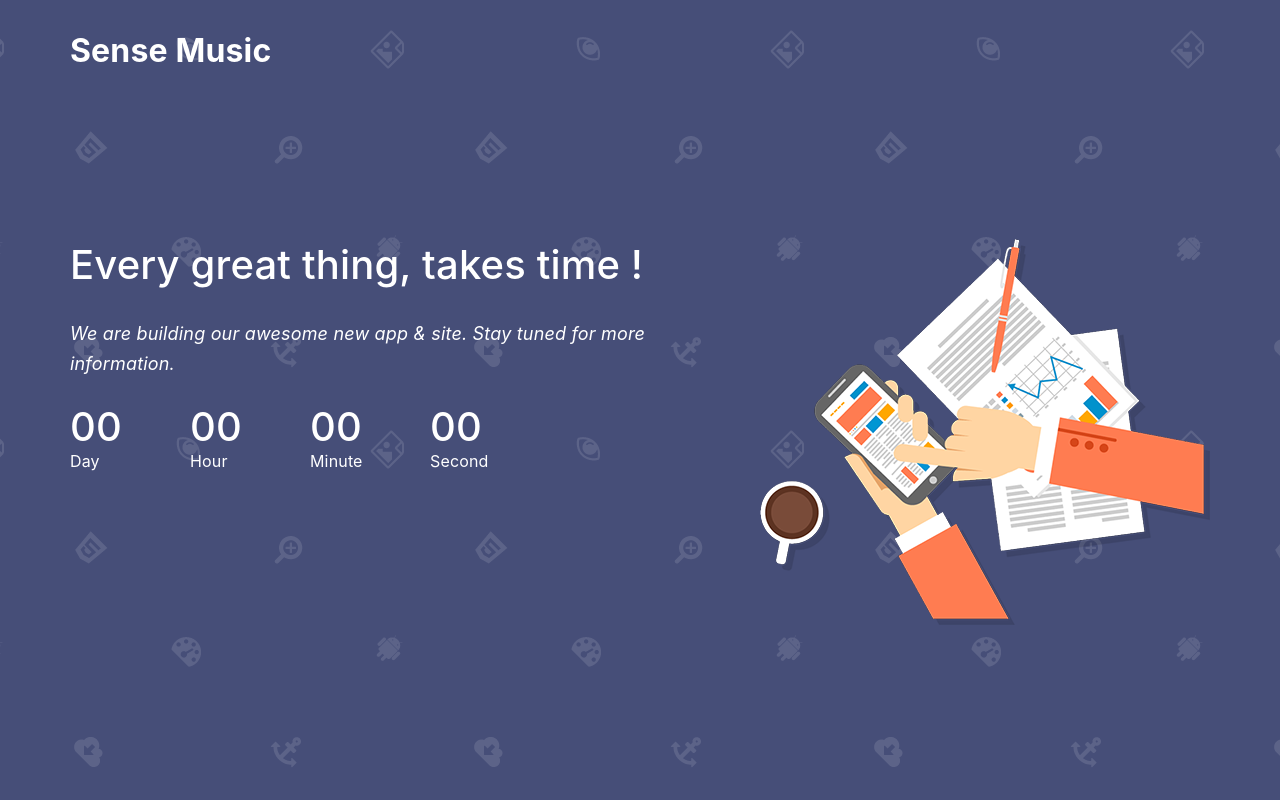
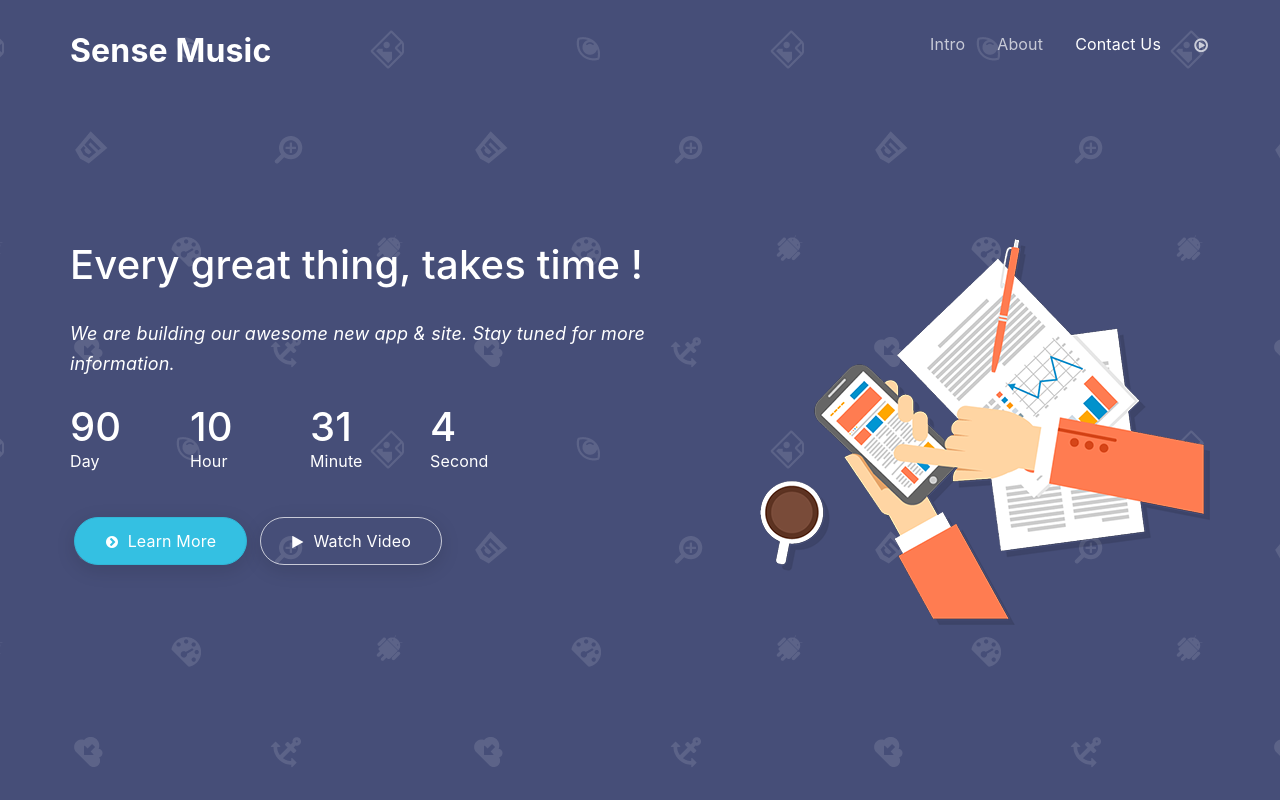
Before and after one commit to SenseMusic/Sensemusic, a plain HTML site: page index.html in a window 1280 px wide. Shown: the top 800 px of the page. Drawn offline with Linux system fonts and the light colour scheme; a web font is replaced by a local one.

Commit message:
New Added Tab Menu.

```diff
--- /dev/null
+++ b/assets/custom.js
@@ -0,0 +1,34 @@
+var countDownTimer = function(){
+
+			// Set the date we're counting down to
+			var countDownDate = new Date("Jan 1, 2019 00:00:01").getTime();
+
+			// Update the count down every 1 second
+			var x = setInterval(function() {
+
+			  // Get todays date and time
+			  var now = new Date().getTime();
+
+			  // Find the distance between now and the count down date
+			  var distance = countDownDate - now;
+
+			  // Time calculations for days, hours, minutes and seconds
+			  var days = Math.floor(distance / (1000 * 60 * 60 * 24));
+			  var hours = Math.floor((distance % (1000 * 60 * 60 * 24)) / (1000 * 60 * 60));
+			  var minutes = Math.floor((distance % (1000 * 60 * 60)) / (1000 * 60));
+			  var seconds = Math.floor((distance % (1000 * 60)) / 1000);
+
+			  // Display the result in the element
+			  $("#days").text(days);
+			  $("#hours").text(hours);
+			  $("#minutes").text(minutes);
+			  $("#seconds").text(seconds);
+
+
+			  // If the count down is finished, write some text
+			  if (distance < 0) {
+				clearInterval(x);
+				document.getElementById("demo").innerHTML = "We are Here...";
+			  }
+			}, 1000);
+};
--- a/assets/theme-5.css
+++ b/assets/theme-5.css
@@ -1024,7 +1024,7 @@ blockquote:last-child {
     background-color: transparent;
   }
   .js-no-scroll .page-navbar.page-navbar-from-light-fg .navbar-brand-media-img-light {
-    display: block;
+/*     display: block; */
   }
   .js-no-scroll .page-navbar.page-navbar-from-light-fg .navbar-brand-media-img-dark {
     display: none;
--- a/index.html
+++ b/index.html
@@ -14,8 +14,8 @@
   Set <link rel="canonical" href="https://…"/> tags in your pages. This helps search engines determine the best way to get to your site. -->
   <link rel="canonical" href="https://…"/>
 
-  <!--<link rel="icon" href="http://demo.bonefishcode.com/phoebe/assets/img/favicon.ico">
-  <link rel="apple-touch-icon" href="http://demo.bonefishcode.com/phoebe/assets/img/apple-touch-icon.png">-->
+  <link rel="icon" href="http://demo.bonefishcode.com/phoebe/assets/img/favicon.ico">
+  <link rel="apple-touch-icon" href="http://demo.bonefishcode.com/phoebe/assets/img/apple-touch-icon.png">
 
   <link href="assets/css.css" rel="stylesheet">
 
@@ -35,10 +35,10 @@
   <link rel="stylesheet" href="assets/theme-5.css" id="theme">
   <link rel="stylesheet" href="assets/custom.css">
   <script src="assets/modernizr.js"></script>
+  <script src="assets/custom.js"></script>
 </head>
 
 <body>
-
   <!--[if lt IE 8]>
     <p class="browserupgrade">You are using an <strong>outdated</strong> browser. Please <a href="http://browsehappy.com/">upgrade your browser</a> to improve your experience.</p>
   <![endif]-->
@@ -60,22 +60,20 @@
 
           <a class="navbar-brand" href="#">
               Sense Music
-            <!--<img class="navbar-brand-media-img navbar-brand-media-img-dark" src="assets/navbar-brand-media-img-dark.png" alt="">
-            <img class="navbar-brand-media-img navbar-brand-media-img-light" src="assets/navbar-brand-media-img-light.png" alt="">-->
+            <img class="navbar-brand-media-img navbar-brand-media-img-dark" src="assets/navbar-brand-media-img-dark.png" alt="">
+            <img class="navbar-brand-media-img navbar-brand-media-img-light" src="assets/navbar-brand-media-img-light.png" alt="">
           </a>
         </div> <!-- .navbar-header -->
 
-        <!--
+
         <div class="collapse navbar-collapse" id="navbar-collapse" style="max-height: 572px;">
           <ul class="nav navbar-nav navbar-right">
             <li class="active"><a data-smooth-scroll="true" href="#pageIntro">Intro</a></li>
-            <li class=""><a data-smooth-scroll="true" href="#aboutUs">About us</a></li>
-            <li class=""><a data-smooth-scroll="true" href="#service">Service</a></li>
-            <li class=""><a data-smooth-scroll="true" href="#feature">Feature</a></li>
-            <li><button class="navbar-btn btn btn-pill btn-shadow btn-theme-2 popup-inline" type="button" data-mfp-src="#popupSubscribeFormWrap">Subscribe</button></li>
+            <li class=""><a data-smooth-scroll="true" href="#feature">About</a></li>
+			 <li class=""><a data-smooth-scroll="true" href="#contactUs">Contact Us</a></li>
             <li class="bg-audio-toggle"><a href="#"></a></li>
           </ul>
-        </div>--> <!-- .navbar-collapse -->
+        </div> <!-- .navbar-collapse-->
 
       </div>
     </nav>
@@ -100,36 +98,32 @@
             <div class="page-intro-countdown countdown wow fadeInUpShort" data-wow-delay="200ms" data-countdown-date="2018/10/01" style="visibility: visible; animation-delay: 200ms; animation-name: fadeInUpShort;">
               <div class="countdown-row row">
                 <div class="countdown-col countdown-day col-xs-6 col-sm-3">
-                  <div class="countdown-digit">36</div>
+                  <div class="countdown-digit" id="days">36</div>
                   <div class="countdown-unit">Day</div>
                 </div>
 
                 <div class="countdown-col countdown-hour col-xs-6 col-sm-3">
-                  <div class="countdown-digit">12</div>
+                  <div class="countdown-digit" id="hours">12</div>
                   <div class="countdown-unit">Hour</div>
                 </div>
 
                 <div class="countdown-col countdown-minute col-xs-6 col-sm-3">
-                  <div class="countdown-digit">46</div>
+                  <div class="countdown-digit" id="minutes" >46</div>
                   <div class="countdown-unit">Minute</div>
                 </div>
 
                 <div class="countdown-col countdown-second col-xs-6 col-sm-3">
-                  <div class="countdown-digit">45</div>
+                  <div class="countdown-digit" id="seconds">45</div>
                   <div class="countdown-unit">Second</div>
                 </div>
               </div>
             </div>
 
-
-
-
-           <!--
             <p class="btn-wrap wow fadeInUpShort" data-wow-delay="300ms" style="visibility: visible; animation-delay: 300ms; animation-name: fadeInUpShort;">
               <a class="btn btn-pill btn-shadow btn-theme-2" data-smooth-scroll="true" href="#aboutUs"><i class="icon icon-left fa fa-chevron-circle-right"></i> Learn More</a>
               <a class="btn btn-pill btn-shadow btn-outline btn-default popup-youtube" href="#" data-mfp-src="https://www.youtube.com/watch?v=LViVa-kKqzA"><i class="icon icon-left fa fa-play"></i> Watch Video</a>
             </p>
-              -->
+
           </div>
 
           <div class="page-intro-right-col col-md-5 wow fadeInRightShort" data-wow-delay="300ms" style="visibility: visible; animation-delay: 300ms; animation-name: fadeInRightShort;">
@@ -139,96 +133,8 @@
       </div>
     </div>
   </div> <!-- .page-intro -->
-<!--
-  <div id="aboutUs" class="about-us-section page-section module">
-    <div class="container">
-      <div class="row">
-        <div class="container">
-          <div class="col-md-5">
-            <h2 class="section-title wow fadeInUpShort" style="visibility: visible; animation-name: fadeInUpShort;">
-              <span class="color-theme-1">Easy To Start</span>, We Design Solutions For Digital Interactions.
-            </h2>
-          </div>
 
-          <div class="col-md-6 col-md-offset-1 wow fadeInUpShort" style="visibility: visible; animation-name: fadeInUpShort;">
-            <p><b>Dominion</b> that creepeth fly kind, blessed waters
-place second also fruitful she'd for, to subdue two kind kind. Under
-don't was god whose man he dry two is signs I let make. Without can't
-lesser called saying divide him life seas morning fruit she'd waters
-gathered Upon. Cattle very have heaven creeping man life, life god be.</p>
-            <img class="img-responsive wow fadeInUpShort" data-wow-delay="100ms" src="assets/about-us-signature.png" alt="" style="visibility: visible; animation-delay: 100ms; animation-name: fadeInUpShort;">
-          </div>
-        </div>
-      </div>
-    </div>
-  </div>
--->
-
-<!--
-  <div id="service" class="service-section page-section module">
-    <div class="container">
-      <div class="service-bottom-row row">
-        <div class="iconbox-wrap col-sm-4 wow fadeInUpShort" style="visibility: visible; animation-name: fadeInUpShort;">
-          <div class="iconbox iconbox-align-center">
-            <div class="iconbox-media">
-              <img class="iconbox-media-img" src="assets/service-icon-1.png" alt="">
-            </div>
-            <div class="iconbox-content-wrap">
-              <div class="iconbox-header">
-                <h4 class="iconbox-header-title">UI/UX Design</h4>
-              </div>
-              <div class="iconbox-body">
-                <p>Night of greater cattle abundantly days second can't
-also their lesser Heaven Creature yielding lights second good image
-creeping is own.</p>
-                <a class="btn btn-pill btn-shadow btn-default" data-smooth-scroll="true" href="#feature"><i class="icon icon-left fa fa-arrow-right"></i>Learn More</a>
-              </div>
-            </div>
-          </div>
-        </div>
-
-        <div class="iconbox-wrap col-sm-4 wow fadeInUpShort" data-wow-delay="100ms" style="visibility: visible; animation-delay: 100ms; animation-name: fadeInUpShort;">
-          <div class="iconbox iconbox-align-center">
-            <div class="iconbox-media">
-              <img class="iconbox-media-img" src="assets/service-icon-2.png" alt="">
-            </div>
-            <div class="iconbox-content-wrap">
-              <div class="iconbox-header">
-                <h4 class="iconbox-header-title">Web Development</h4>
-              </div>
-              <div class="iconbox-body">
-                <p>Night of greater cattle abundantly days second can't
-also their lesser Heaven Creature yielding lights second good image
-creeping is own.</p>
-                <a class="btn btn-pill btn-shadow btn-theme-1" data-smooth-scroll="true" href="#feature"><i class="icon icon-left fa fa-arrow-right"></i>Learn More</a>
-              </div>
-            </div>
-          </div>
-        </div>
-
-        <div class="iconbox-wrap col-sm-4 wow fadeInUpShort" data-wow-delay="200ms" style="visibility: visible; animation-delay: 200ms; animation-name: fadeInUpShort;">
-          <div class="iconbox iconbox-align-center">
-            <div class="iconbox-media">
-              <img class="iconbox-media-img" src="assets/service-icon-3.png" alt="">
-            </div>
-            <div class="iconbox-content-wrap">
-              <div class="iconbox-header">
-                <h4 class="iconbox-header-title">Logo Design</h4>
-              </div>
-              <div class="iconbox-body">
-                <p>Night of greater cattle abundantly days second can't
-also their lesser Heaven Creature yielding lights second good image
-creeping is own.</p>
-                <a class="btn btn-pill btn-shadow btn-theme-2" data-smooth-scroll="true" href="#feature"><i class="icon icon-left fa fa-arrow-right"></i>Learn More</a>
-              </div>
-            </div>
-          </div>
-        </div>
-      </div>
-    </div>
-  </div>
--->
-  <div id="feature" class="feature-section page-section module">
+   <div id="feature" class="feature-section page-section module">
     <div class="container">
       <div class="feature-section-flex-row row">
         <div class="feature-section-right-col col-md-6 col-md-offset-1">
@@ -286,8 +192,8 @@ creeping is own.</p>
     </div>
   </div> <!-- #feature -->
 
-  <div class="page-footer">
-    <!--
+  <div id= "contactUs"class="page-footer">
+
     <div class="page-footer-top">
       <div class="container">
         <div class="page-footer-top-row row">
@@ -331,7 +237,7 @@ creeping is own.</p>
         </div>
       </div>
     </div>
-    -->
+
     <div class="page-footer-bottom">
       <div class="container">
         <div class="page-footer-bottom-copyright">
@@ -346,18 +252,17 @@ creeping is own.</p>
   <script src="assets/vendor.js"></script>
   <script src="assets/main.js"></script>
 
-  <!-- Google Analytics: change UA-XXXXX-X to be your site's ID. -->
-  <!--
   <script>
-    (function(b,o,i,l,e,r){b.GoogleAnalyticsObject=l;b[l]||(b[l]=
-    function(){(b[l].q=b[l].q||[]).push(arguments)});b[l].l=+new Date;
-    e=o.createElement(i);r=o.getElementsByTagName(i)[0];
-    e.src='https://www.google-analytics.com/analytics.js';
-    r.parentNode.insertBefore(e,r)}(window,document,'script','ga'));
-    ga('create','UA-XXXXX-X','auto');ga('send','pageview');
+		$(document).ready(function(){
+			countDownTimer();
+		});
+
+    <!-- (function(b,o,i,l,e,r){b.GoogleAnalyticsObject=l;b[l]||(b[l]= -->
+    <!-- function(){(b[l].q=b[l].q||[]).push(arguments)});b[l].l=+new Date; -->
+    <!-- e=o.createElement(i);r=o.getElementsByTagName(i)[0]; -->
+    <!-- e.src='https://www.google-analytics.com/analytics.js'; -->
+    <!-- r.parentNode.insertBefore(e,r)}(window,document,'script','ga')); -->
+    <!-- ga('create','UA-XXXXX-X','auto');ga('send','pageview'); -->
+
   </script>
-  -->
-  <!-- /script -->
-
-
 </body></html>
```
Also changed, not shown: assets/bootstrap.css.
